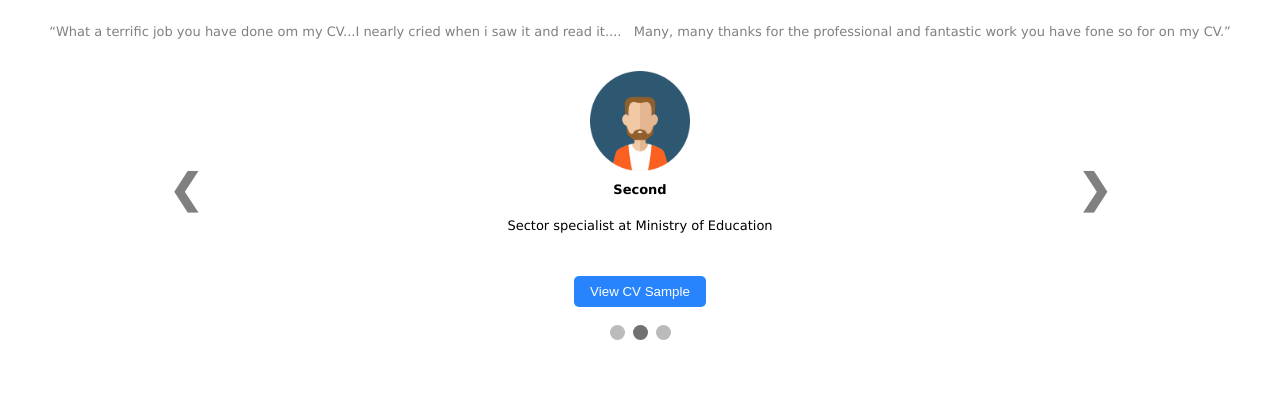
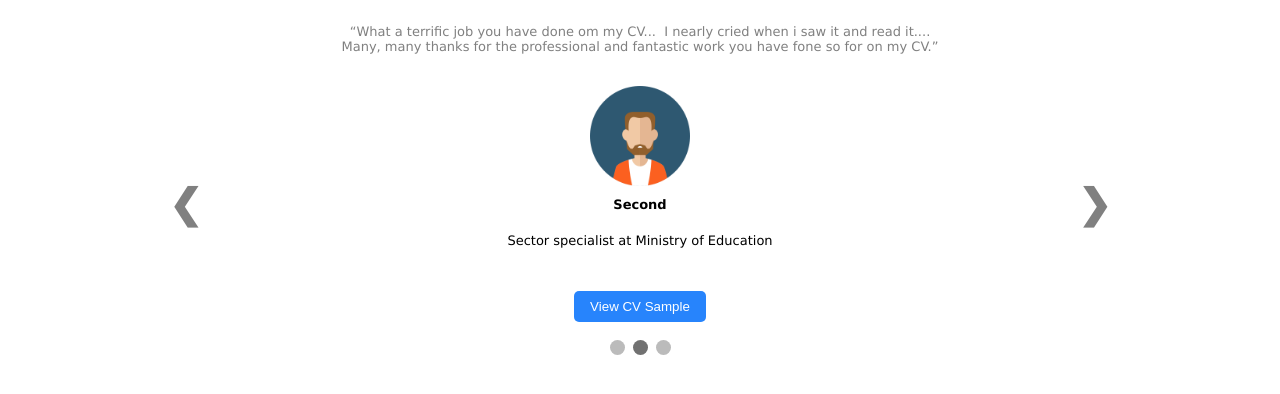
Before and after one commit to muhammad-umar-dev/Slider, a plain HTML site: page index.html in a window 1280 px wide. Drawn offline with Linux system fonts and the light colour scheme.

Commit message:
line fix

```diff
--- a/index.html
+++ b/index.html
@@ -10,9 +10,9 @@
   <body>
     <div class="title">
       <q
-        >What a terrific job you have done om my CV...I nearly cried when i saw
-        it and read it.... &nbsp; Many, many thanks for the professional and
-        fantastic work you have fone so for on my CV.</q
+        >What a terrific job you have done om my CV...&nbsp; I nearly cried when
+        i saw it and read it.... <br />Many, many thanks for the professional
+        and fantastic work you have fone so for on my CV.</q
       >
     </div>
 
```
